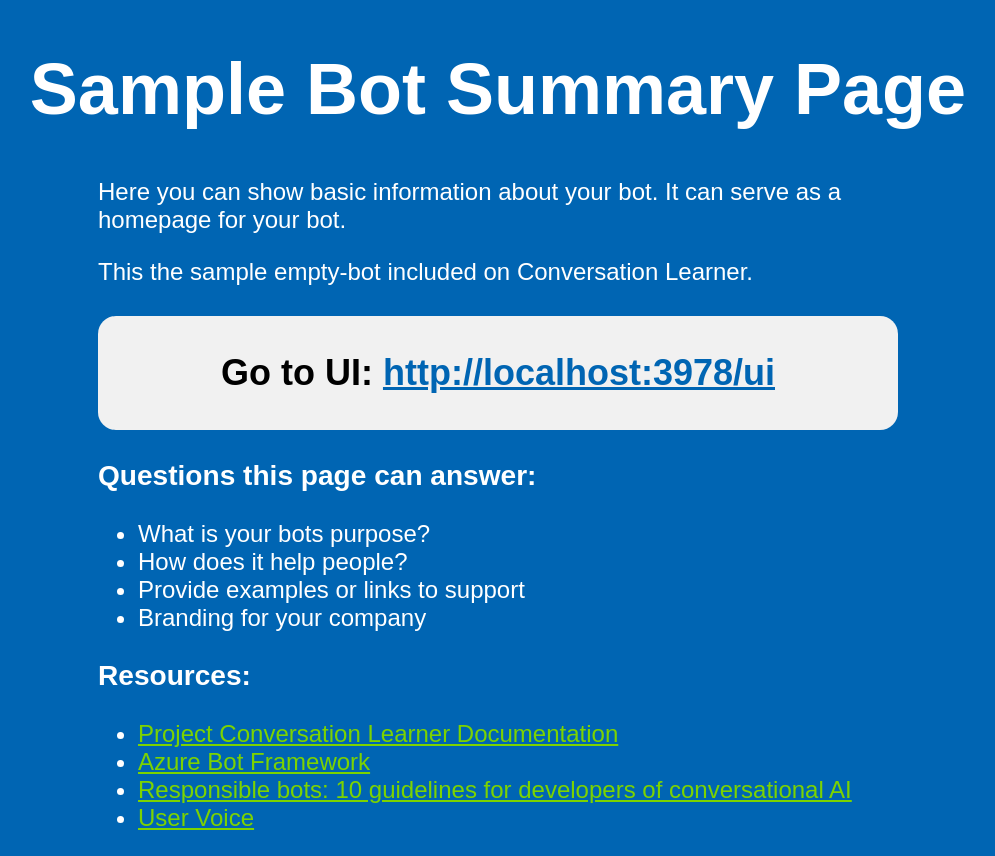
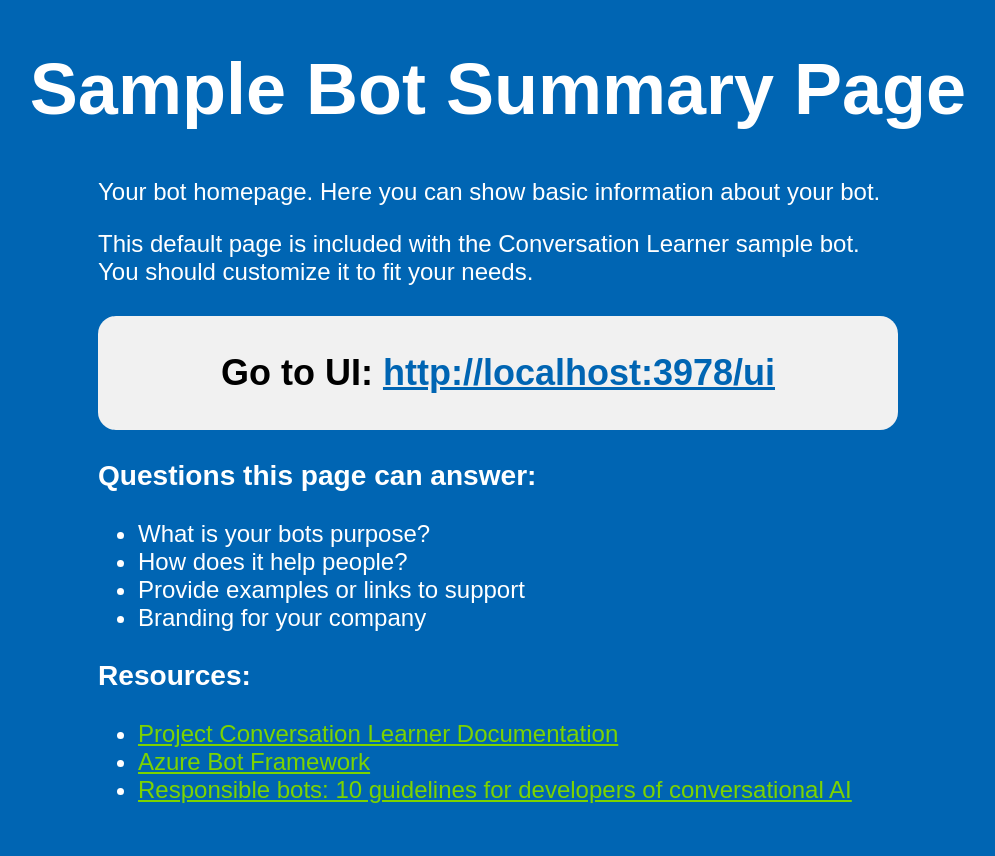
Before and after one commit to microsoft/ConversationLearner-Samples, a website: page site/index.html in a window 1280 px wide. Shown: the whole page, without its empty margins (142-1137 px from the left). After the commit the page ends 828 px from the top, so only its background shows below. Drawn offline with Linux system fonts and the light colour scheme.

Commit message:
chore: adjust sentences on index.html and remove UserVoice link

```diff
--- a/site/index.html
+++ b/site/index.html
@@ -55,9 +55,9 @@
     <h1 class="center">Sample Bot Summary Page</h1>
 
     <main>
-        <p>Here you can show basic information about your bot.  It can serve as a homepage for your bot.</p>
+        <p>Your bot homepage. Here you can show basic information about your bot.</p>
 
-        <p>This the sample empty-bot included on Conversation Learner.</p>
+        <p>This default page is included with the Conversation Learner sample bot. You should customize it to fit your needs.</p>
 
         <div class="center">
             <h2 class="link">Go to UI: <a href="http://localhost:3978/ui">http://localhost:3978/ui</a></h2>
@@ -76,11 +76,7 @@
             <li><a href="https://labs.cognitive.microsoft.com/en-us/project-conversation-learner">Project Conversation Learner Documentation</a></li>
             <li><a href="https://dev.botframework.com/">Azure Bot Framework</a></li>
             <li><a href="https://www.microsoft.com/en-us/research/publication/responsible-bots/">Responsible bots: 10 guidelines for developers of conversational AI</a></li>
-            <li><a href="https://cognitive.uservoice.com/forums/912199-project-conversation-learner">User Voice</a></li>
         </ul>
-
-
     </main>
-
 </body>
 </html>
```
